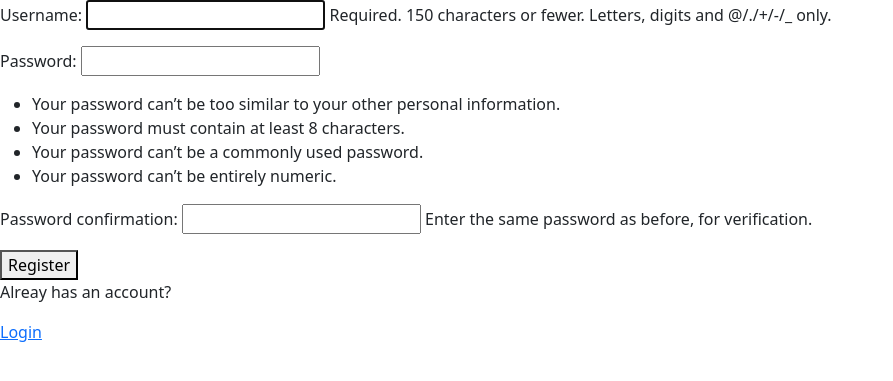
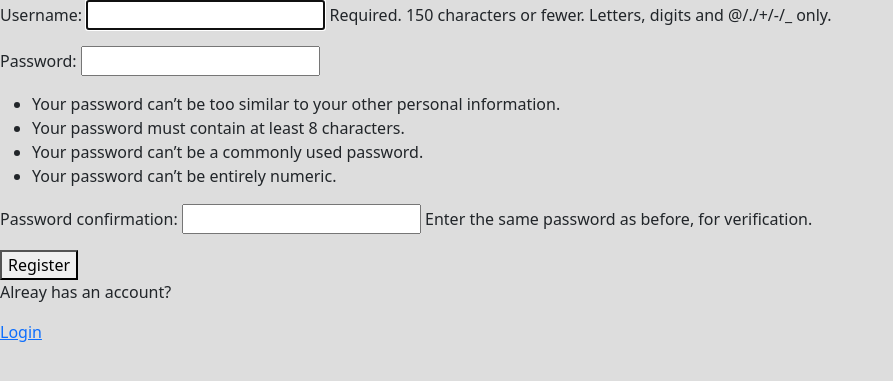
Before and after one commit to Huauauaa/study_buddy, a Django app: page /register/ in a window 1280 px wide. Shown: the top 381 px of the page, without its empty margins (0-893 px from the left). Run offline with Django 3.2, Linux system fonts and the light colour scheme; some libraries are stand-ins or nearby versions.

Commit message:
static files

```diff
--- /dev/null
+++ b/static/styles/main.css
@@ -0,0 +1,3 @@
+body {
+  background-color: #ddd;
+}
--- a/study_buddy/settings.py
+++ b/study_buddy/settings.py
@@ -119,3 +119,6 @@ USE_TZ = True
 # https://docs.djangoproject.com/en/2.2/howto/static-files/
 
 STATIC_URL = '/static/'
+
+
+STATICFILES_DIRS = [os.path.join(BASE_DIR, "static")]
--- a/templates/base.html
+++ b/templates/base.html
@@ -1,3 +1,4 @@
+{% load static %}
 <!DOCTYPE html>
 <html lang="en">
   <head>
@@ -20,6 +21,8 @@
       rel="stylesheet"
       href="https://cdn.jsdelivr.net/npm/bootstrap-icons@1.6.1/font/bootstrap-icons.css"
     />
+
+    <link rel="stylesheet" href="{% static 'styles/main.css'%}">
   </head>
   <body>
   {% if messages %}
--- a/templates/navbar.html
+++ b/templates/navbar.html
@@ -1,3 +1,5 @@
+{% load static %}
+
 <header>
   <div class="container">
     <div class="row align-items-center">
@@ -18,6 +20,7 @@
       <div class="col-4"></div>
       <div class="col-2">
         {% if user.is_authenticated %} Hello, {{user.username}}
+        <img src="{% static 'images/avatar.jpg'%}" alt="avatar" width="30" />
         <a href="{% url 'logout'%}">Logout</a>
         {% else %}
         <a href="{% url 'login'%}" class="nav-link">Login</a>
```
Also changed, not shown: static/images/avatar.jpg (added).
